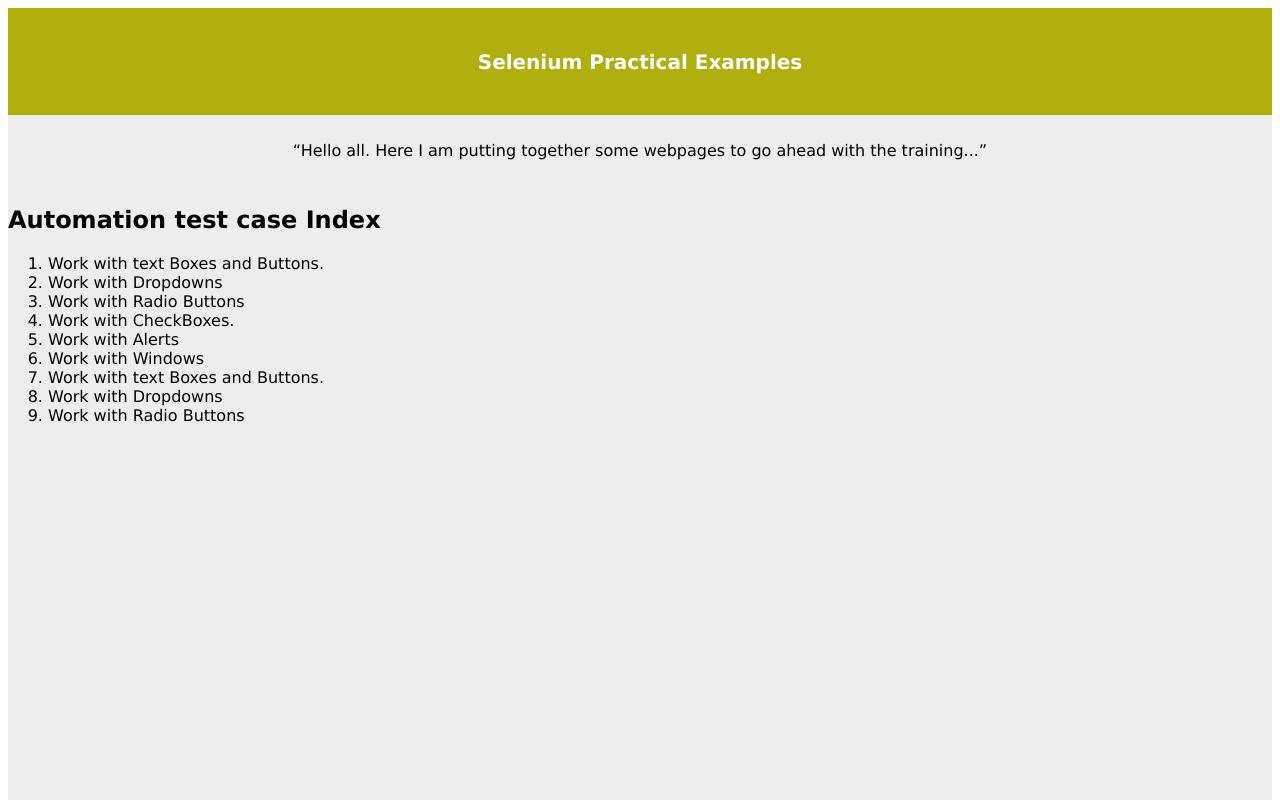
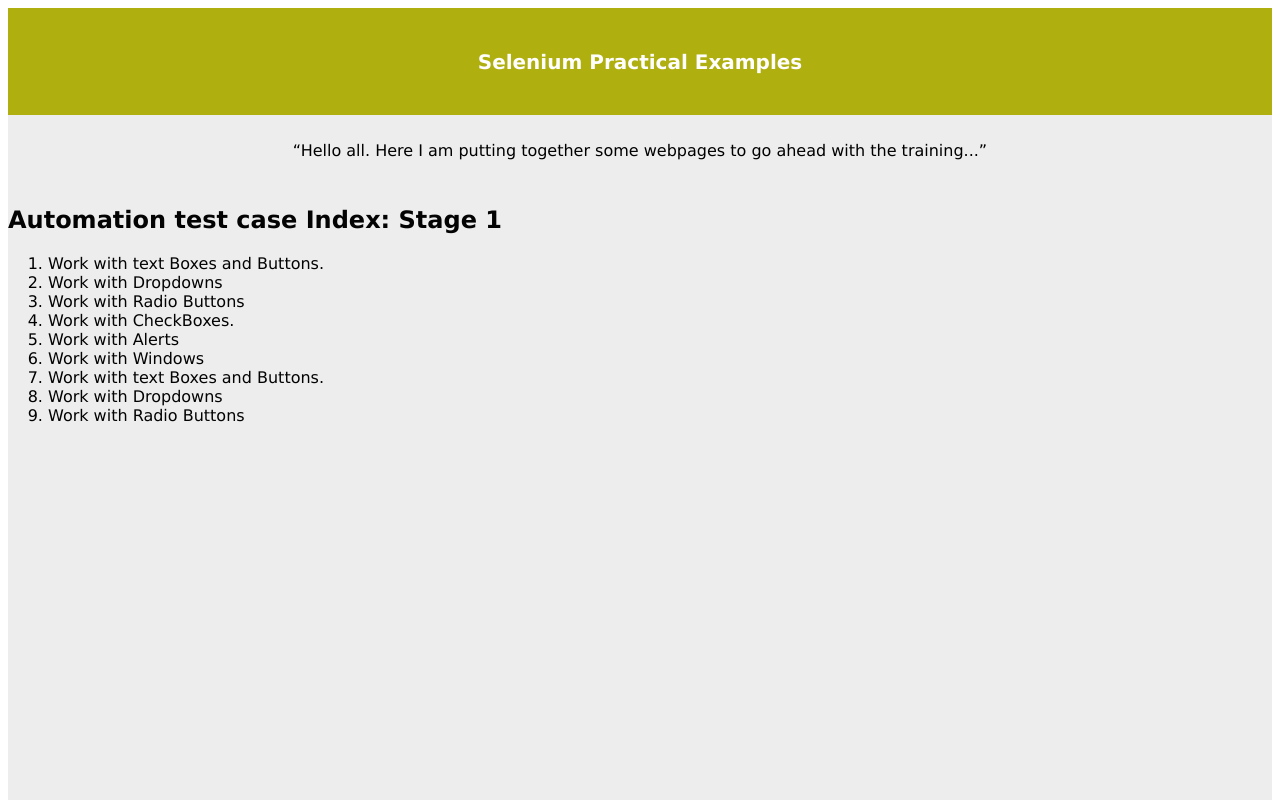
Before and after one commit to jafsparrow/TestSite, a plain HTML site: page index.html in a window 1280 px wide. Shown: the top 800 px of the page. Drawn offline with Linux system fonts and the light colour scheme.

Commit message:
added index stage

```diff
--- a/index.html
+++ b/index.html
@@ -15,7 +15,7 @@
 		</p>
 	</div>
 	<div class="container">
-		<h2>Automation test case Index</h2>
+		<h2>Automation test case Index: Stage 1</h2>
 		<ol>
 			<li><a href="textbuttonarea.html" id="topic1">Work with text Boxes and Buttons.</a></li>
 			<li><a href="http://en.wikipedia.org/wiki/Tennis">Work with Dropdowns</a></li>
```
